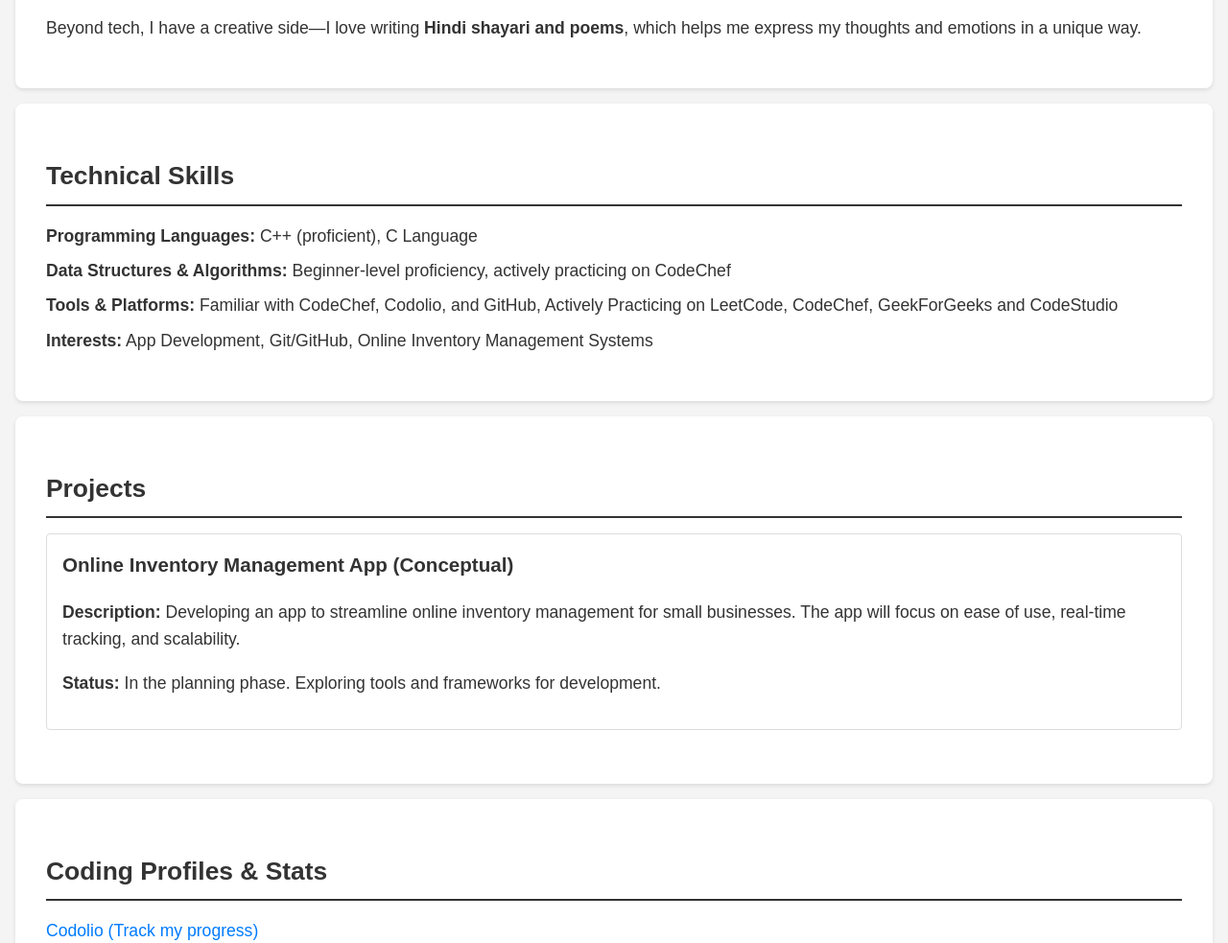
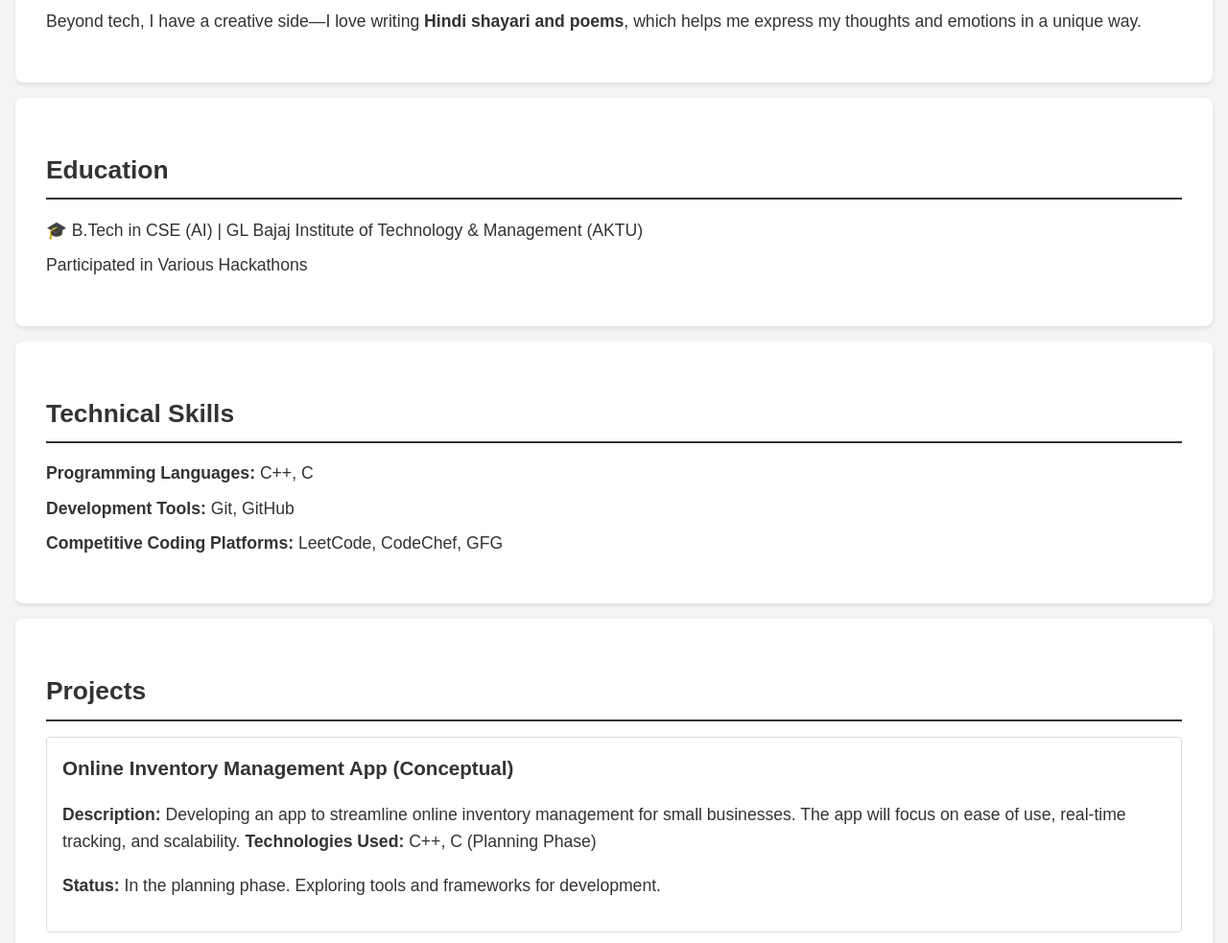
Before and after one commit to thisarsh/My-Resume, a website built with Vite: page index.html in a window 1280 px wide. Shown: the part 859-1842 px from the top of the page at 96% size. Built offline with nearby package versions, Linux system fonts and the light colour scheme.

Commit message:
Initial commit

```diff
--- a/index.html
+++ b/index.html
@@ -9,7 +9,7 @@
 <body>
     <header>
         <h1>Utkarsh Shukla</h1>
-        <p>Computer Science Engineering (AI) Student</p>
+        <p style="font-size: 0.9em; font-weight: bold;">🏆 Aspiring Software Engineer | Competitive Programmer</p>
     </header>
 
     <section id="contact">
@@ -37,13 +37,21 @@
         </p>
     </section>
 
+    <section id="education">
+        <h2>Education</h2>
+        <ul>
+            <li>🎓 B.Tech in CSE (AI) | GL Bajaj Institute of Technology & Management (AKTU)</li>
+            <li>Participated in Various Hackathons</li>
+        </ul>
+    </section>
+
+
     <section id="skills">
         <h2>Technical Skills</h2>
         <ul>
-            <li><strong>Programming Languages:</strong> C++ (proficient), C Language</li>
-            <li><strong>Data Structures & Algorithms:</strong> Beginner-level proficiency, actively practicing on CodeChef</li>
-            <li><strong>Tools & Platforms:</strong> Familiar with CodeChef, Codolio, and GitHub, Actively Practicing on LeetCode, CodeChef, GeekForGeeks and CodeStudio</li>
-            <li><strong>Interests:</strong> App Development, Git/GitHub, Online Inventory Management Systems</li>
+            <li><strong>Programming Languages:</strong> C++, C</li>
+            <li><strong>Development Tools:</strong> Git, GitHub</li>
+            <li><strong>Competitive Coding Platforms:</strong> LeetCode, CodeChef, GFG</li>
         </ul>
     </section>
 
@@ -51,7 +59,7 @@
         <h2>Projects</h2>
         <div class="project">
             <h3>Online Inventory Management App (Conceptual)</h3>
-            <p><strong>Description:</strong> Developing an app to streamline online inventory management for small businesses. The app will focus on ease of use, real-time tracking, and scalability.</p>
+            <p><strong>Description:</strong> Developing an app to streamline online inventory management for small businesses. The app will focus on ease of use, real-time tracking, and scalability. <strong>Technologies Used:</strong> C++, C (Planning Phase)</p>
             <p><strong>Status:</strong> In the planning phase. Exploring tools and frameworks for development.</p>
         </div>
     </section>
@@ -60,6 +68,7 @@
         <h2>Coding Profiles & Stats</h2>
         <p><a href="https://codolio.com/profile/thisarsh" target="_blank">Codolio (Track my progress)</a></p>
         <p><a href="https://github.com/thisarsh" target="_blank">GitHub</a></p>
+        <p>Solved 1000+ problems on CodeChef</p>
     </section>
 
     <section id="interests">
@@ -74,7 +83,7 @@
     <section id="goals">
         <h2>Goals</h2>
         <ul>
-            <li>Master DSA and participate in competitive programming contests.</li>
+            <li>Solving 100+ DSA problems on LeetCode.</li>
             <li>Learn app development and build a functional Online Inventory Management App.</li>
             <li>Contribute to open-source projects and collaborate with like-minded developers.</li>
         </ul>
```
Also changed, not shown: README.md.
